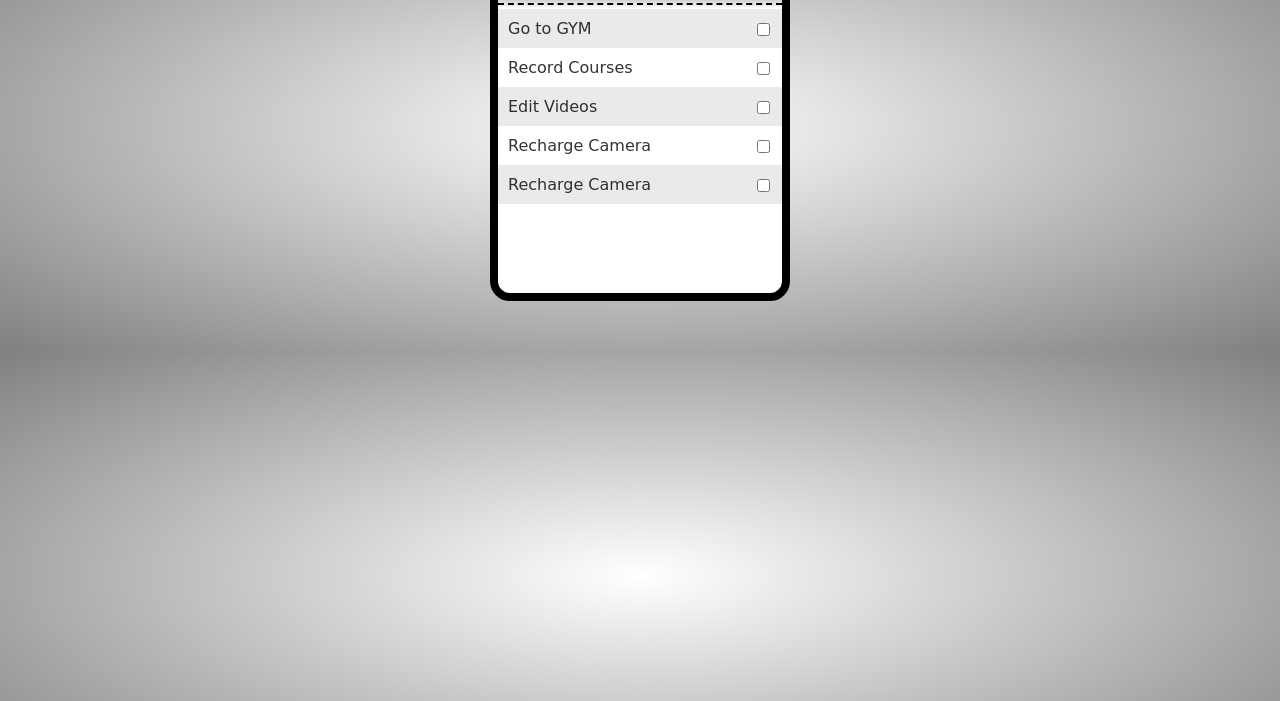
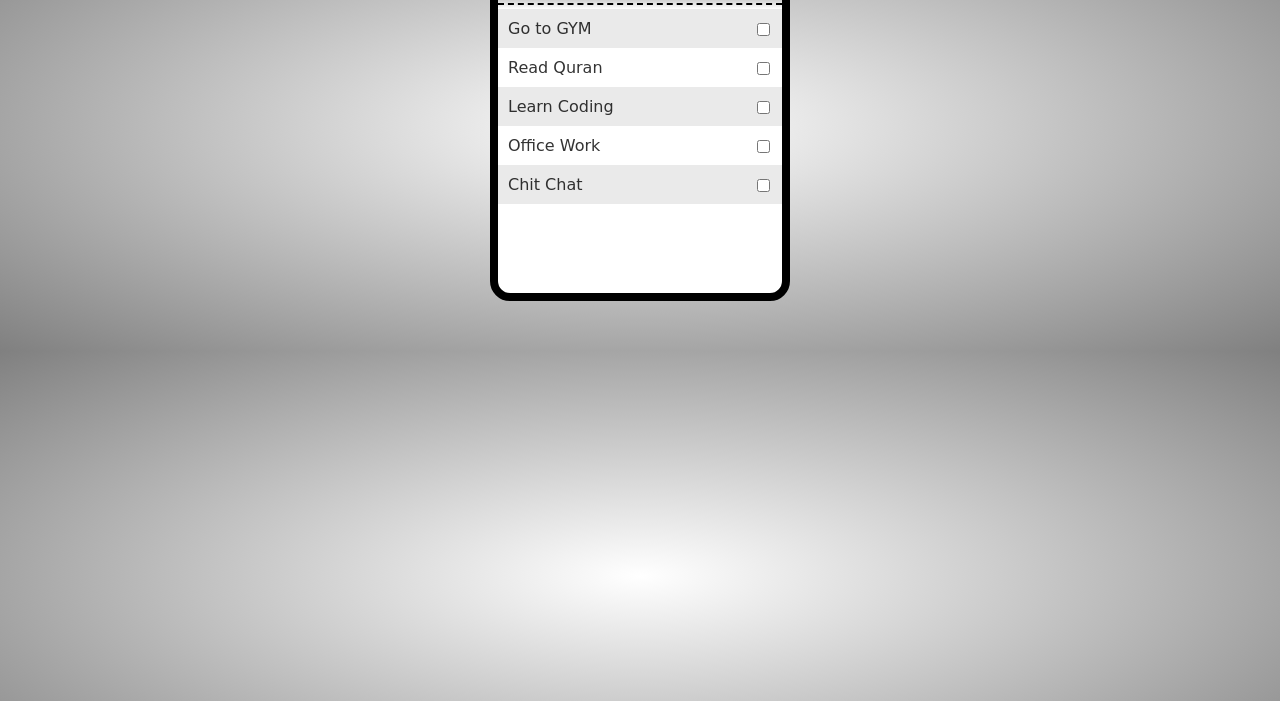
Before and after one commit to SupWebCoder/TODOListProj, a plain HTML site: page index.html in a window 1280 px wide. Shown: the part 99-800 px from the top of the page. Drawn offline with Linux system fonts and the light colour scheme; a web font is replaced by a local one.

Commit message:
contentcreated

```diff
--- a/index.html
+++ b/index.html
@@ -19,19 +19,19 @@
                 </li>
                 <li >
                     <input type="checkbox" name="" id="">
-                    <label for="">Record Courses</label>
+                    <label for="">Read Quran</label>
                 </li>
                 <li class="grey">
                     <input type="checkbox" name="" id="">
-                    <label for="">Edit Videos</label>
+                    <label for="">Learn Coding</label>
                 </li>
                 <li >
                     <input type="checkbox" name="" id="">
-                    <label for="">Recharge Camera</label>
+                    <label for="">Office Work</label>
                 </li>
                 <li class="grey">
                     <input type="checkbox" name="" id="">
-                    <label for="">Recharge Camera</label>
+                    <label for="">Chit Chat</label>
                 </li>
 
             </ol>
```
Also changed, not shown: 1 other file.
